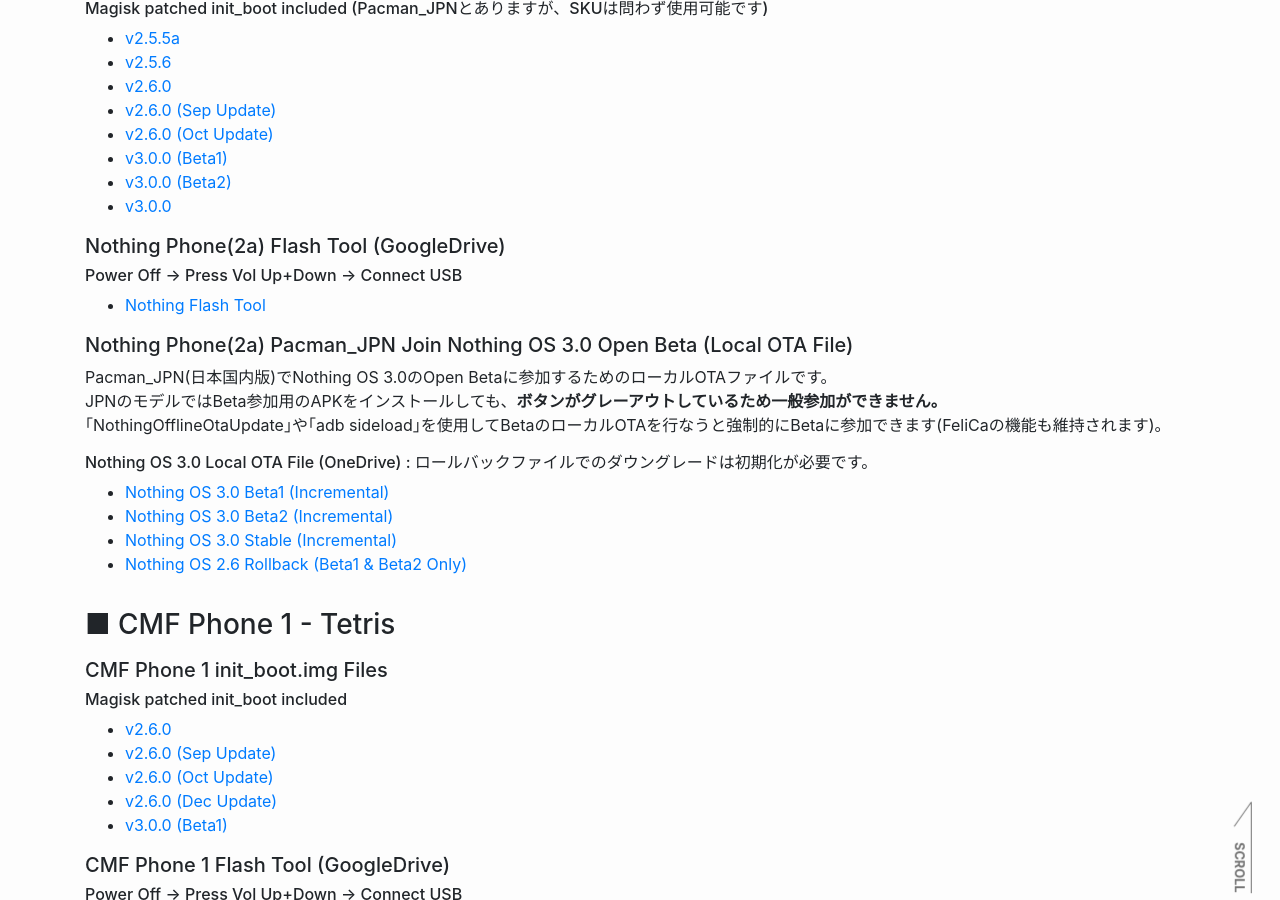
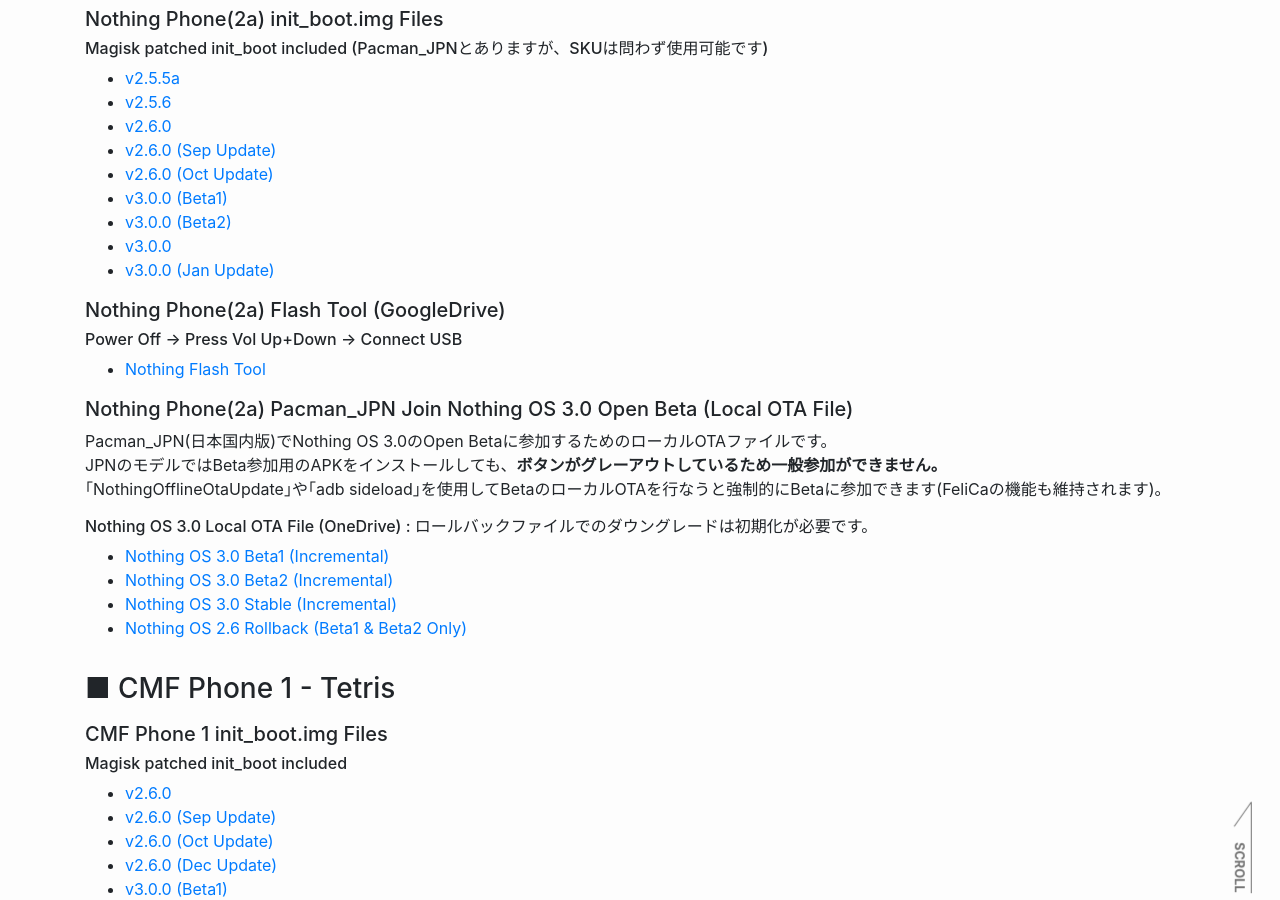
Before and after one commit to reindex-ot/reindex-ot.github.io, a Jekyll site: the page built from nothing.md, in a window 1280 px wide and 900 px high, scrolled down 4013 px. Built offline with Jekyll 4.4.1, drawn with Linux system fonts in a browser that asks for light colours.

Commit message:
Update nothing.md
Signed-off-by: Re*Index. (ot_inc) <32851879+reindex-ot@users.noreply.github.com>

```diff
--- a/nothing.md
+++ b/nothing.md
@@ -21,7 +21,7 @@ Stop pretending as if you're the one publishing files when you lack the ability
 ### ■ How to use (Fastboot ROM)
 <div class="video-container">
 <iframe width="560" height="315" src="https://www.youtube.com/embed/x9vmZL6DLJk?si=cC450KSKrAI0ZgZA" frameborder="0" allow="accelerometer; autoplay; encrypted-media; gyroscope; picture-in-picture" allowfullscreen></iframe>
-</div>
+</div><br>
 
 ⚠ Please use "fastboot flashing unlock" or "fastbootd (fastboot reboot fastboot)" to perform Flash.<br>
 If you don't do that, you'll get bricked. Okay?
@@ -148,6 +148,7 @@ If you don't do that, you'll get bricked. Okay?
 - [v3.0.0 (Beta1)](https://github.com/reindex-ot/boot.img_repo/raw/main/nothing/phone2a/Pacman_JPN_v3.0.0-OB1_init_boot.zip)
 - [v3.0.0 (Beta2)](https://github.com/reindex-ot/boot.img_repo/raw/main/nothing/phone2a/Pacman_JPN_v3.0.0-OB2_init_boot.zip)
 - [v3.0.0](https://github.com/reindex-ot/boot.img_repo/raw/main/nothing/phone2a/Pacman_init_boot_v3.0.0-241210-2057.zip)
+- [v3.0.0 (Jan Update)](https://github.com/reindex-ot/boot.img_repo/raw/main/nothing/phone2a/Pacman_init_boot_v3.0.0-250103-1741.zip)
 
 ##### Nothing Phone(2a) Flash Tool (GoogleDrive)
 ######  Power Off → Press Vol Up+Down → Connect USB
```
